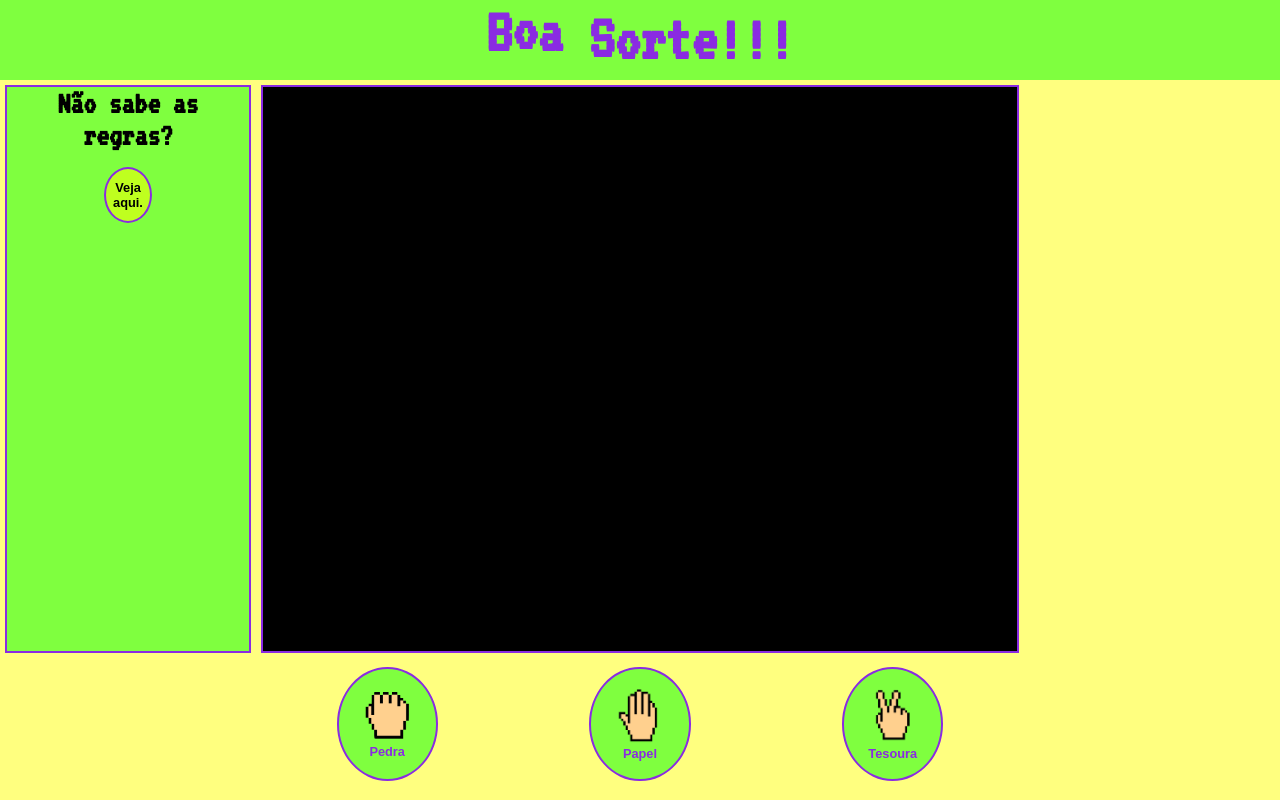
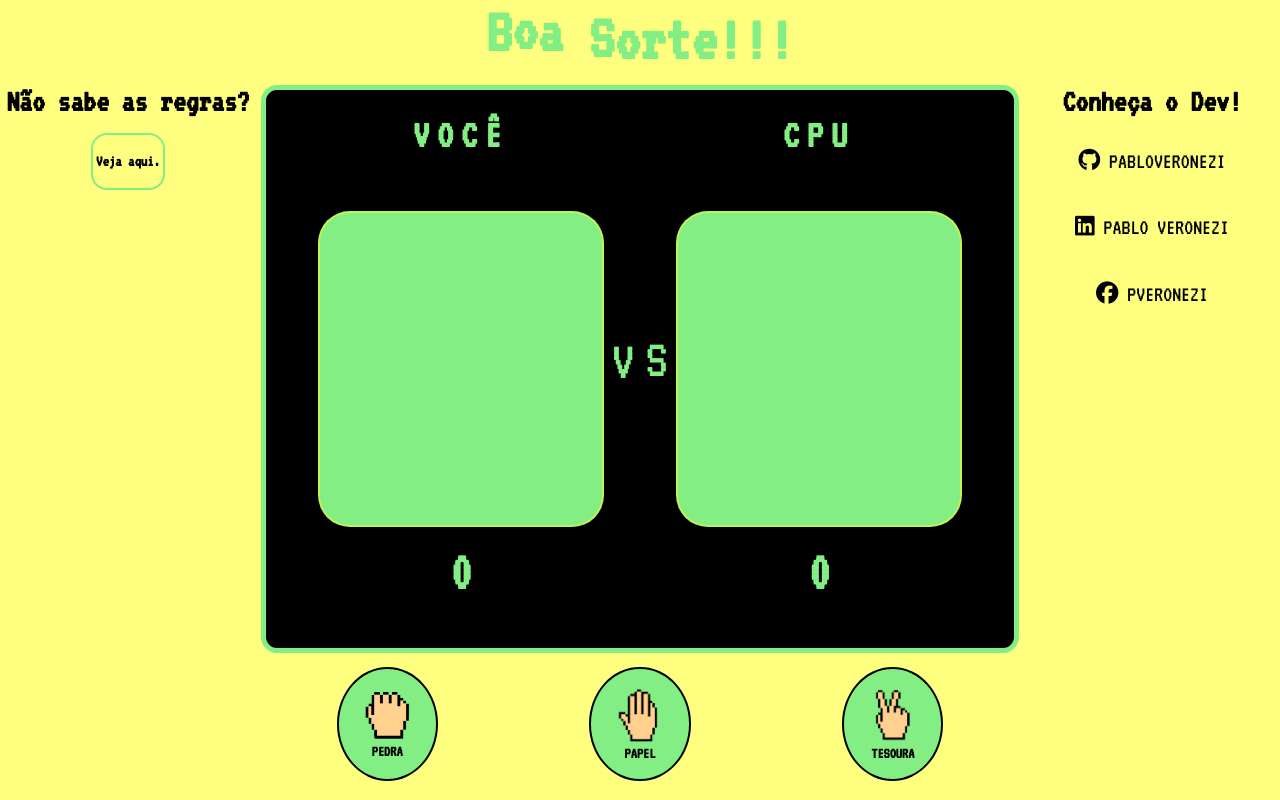
Before and after one commit to PabloVeronezi/rock-paper-scissors, a plain HTML site: page public/index.html in a window 1280 px wide. Drawn offline with Linux system fonts and the light colour scheme.

Commit message:
Finalização de layout

```diff
--- a/public/index.html
+++ b/public/index.html
@@ -16,6 +16,9 @@
   <link rel="preconnect" href="https://fonts.googleapis.com">
   <link rel="preconnect" href="https://fonts.gstatic.com" crossorigin>
   <link href="https://fonts.googleapis.com/css2?family=VT323&display=swap" rel="stylesheet">
+
+  <!-- Font Awesome -->
+  <script src="https://kit.fontawesome.com/3262079615.js" crossorigin="anonymous"></script>
 
   <title>Pedra✊ Papel✋ Tesoura✌️</title>
 </head>
@@ -44,7 +47,9 @@
         <div id="game-rules">
           <ul>
             <li>✊Pedra ganha da Tesoura✌️</li>
+            <li><i class="fas fa-arrow-down"></i></li>
             <li>✌️Tesoura ganha do Papel✋</li>
+            <li><i class="fas fa-arrow-down"></i></li>
             <li>✋Papel ganha da Pedra✊</li>
           </ul>
         </div>
@@ -52,8 +57,28 @@
     </div>
     <div class="result-area">
       <div class="cards">
-        <div class="me"></div>
-        <div class="cpu"></div>
+        <div class="me">
+          <h2>Você</h2>
+        </div>
+        <div class="cpu">
+          <h2>CPU</h2>
+        </div>
+        <div class="me-move">
+          <div></div>
+        </div>
+        <div class="versus">
+          <span style="--i:1">V</span>
+          <span style="--i:2">S</span>
+        </div>
+        <div class="cpu-move">
+          <div></div>
+        </div>
+        <div class="score">
+          <h2 class="me-score">0</h2>
+          <h2 class="result"></h2>
+          <h2 class="cpu-score">0</h2>
+        </div>
+
       </div>
       <div class="move-options">
         <div class="rock">
@@ -79,7 +104,33 @@
         </div>
       </div>
     </div>
-    <div class="dev-info"></div>
+    <div class="dev-info">
+      <div class="content">
+        <h2>Conheça o Dev!</h2>
+        <div class="dev-infos">
+          <ul>
+            <li>
+              <a href="https://github.com/PabloVeronezi" target="_blank">
+                <i class="fab fa-github"></i>
+                PabloVeronezi
+              </a>
+            </li>
+            <li>
+              <a href="https://www.linkedin.com/in/pabloveronezi/" target="_blank">
+                <i class="fab fa-linkedin"></i>
+                Pablo Veronezi
+              </a>
+            </li>
+            <li>
+              <a href="https://www.facebook.com/pveronezi/" target="_blank">
+                <i class="fab fa-facebook"></i>
+                pveronezi
+              </a>
+            </li>
+          </ul>
+        </div>
+      </div>
+    </div>
   </main>
 
   <script src="../src/assets/scripts.js"></script>
--- a/src/assets/style.css
+++ b/src/assets/style.css
@@ -29,14 +29,12 @@ main {
   align-items: center;
   justify-content: center;
 
-  background-color: rgba(0, 255, 0, 0.5);
-
 }
 .title span {
   position: relative;
   display: inline-block;
 
-  color: blueviolet;
+  color: rgb(131, 238, 131);
   font-size: 4em;
   font-weight: bold;
   animation: moving 1.5s ease-in-out infinite;
@@ -44,7 +42,7 @@ main {
 }
 
 /* Rules */
-.rules, .dev-info {
+.rules{
   width: 20%;
   height: 90vh;
 
@@ -59,9 +57,6 @@ main {
   width: 100%;
   height: 80%;
 
-  border: 2px solid blueviolet;
-  background-color: rgba(0, 255, 0, 0.5);
-
   text-align: center;
 }
 
@@ -70,14 +65,15 @@ main {
 }
 
 .content button {
-  width: 20%;
+  width: 30%;
   height: 10%;
 
-  background-color: rgba(255, 255, 0, .5);
-  border-radius: 50%;
-  border: 2px solid blueviolet;
+  background-color: transparent;
+  border: 2px solid rgb(131, 238, 131);
+  border-radius: 1rem;
 
-  font-size: .8rem;
+  font-family: 'VT323', monospace;
+  font-size: 1rem;
   font-weight: bold;
 
   cursor: pointer;
@@ -87,7 +83,7 @@ main {
 
 .content button:hover {
   animation: levitate 0.5s ease-in-out;
-  box-shadow: 0 10px 20px rgba(54, 17, 89, 0.7);
+  box-shadow: 0 10px 20px rgb(131, 238, 131);
 }
 
 .content button:active {
@@ -97,13 +93,16 @@ main {
 
 #game-rules {
   width: 100%;
-  height: 50%;
+  min-height: 200px;
 
   margin-top: 2rem;
   opacity: 0;
   transition: opacity 1s ease-in-out;
 
-  /* animation: fade-in .5s ease-in; */
+  display: flex;
+  flex-wrap: wrap;
+  justify-content: center;
+
 }
 
 #game-rules.fade {
@@ -111,16 +110,26 @@ main {
 }
 
 #game-rules ul {
-  list-style: none;
-  height: 100%;
-  font-size: 1.4em;
-  text-transform: uppercase;
+  width: 100%;
 
   display: flex;
   flex-wrap: wrap;
   justify-content: center;
+
 }
 
+#game-rules ul li {
+  width: 100%;
+
+  list-style: none;
+  font-size: 1.4em;
+  text-transform: uppercase;
+}
+
+.fa-arrow-down {
+  color: rgb(131, 238, 131);
+  animation: levitate 2s infinite ease-in-out;
+}
 
 /* Result Area */
 .result-area {
@@ -128,24 +137,129 @@ main {
   height: 90vh;
 
   padding: .3rem;
-}
 
-.result-area {
   display: flex;
   flex-wrap: wrap;
 }
 
 .cards {
-  border: 2px solid blueviolet;
+  border: 5px solid rgb(131, 238, 131);
+  border-radius: 1rem;
   background-color: black;
   width: 100%;
   height: 80%;
 
+  color: rgb(131, 238, 131);
+
   display: flex;
+  align-items: center;
+  justify-content: center;
+  flex-wrap: wrap;
+
+  padding: 1rem;
+}
+
+.me, .cpu {
+  width: 50%;
+  height: 20%;
+
+  display: flex;
+  flex-wrap: wrap;
+  justify-content: center;
+
+  padding: 1rem;
+}
+
+.me h2, .cpu h2 {
+  font-size: 2.5em;
+  letter-spacing: .2em;
+  text-transform: uppercase;
+
+  animation: levitate 1.5s infinite ease-in-out;
+}
+
+.me-move, .cpu-move {
+  width: 40%;
+  height: 60%;
+
+  display: flex;
+  align-items: center;
+  justify-content: center;
+
+  background-color: rgb(131, 238, 131);
+  border-radius: 2em;
+  border: 2px solid rgba(252, 252, 40, 0.5);
+}
+
+.rock-move, .paper-move, .scissors-move {
+  width: 100%;
+  height: 100%;
+}
+
+.rock-move {
+  background: url(../assets/images/rock.png) no-repeat center;
+}
+
+.paper-move {
+  background: url(../assets/images/paper.png) no-repeat center;
+}
+
+.scissors-move {
+  background: url(../assets/images/scissors.png) no-repeat center;
+}
+
+
+.versus{
+  width: 10%;
+  height: 20%;
+
+  display: flex;
+  align-items: center;
+  justify-content: center;
 
 }
 
-/* Choice Area */
+.versus span {
+  font-size: 3.5em;
+
+  animation: moving 1.5s ease-in-out infinite;
+  animation-delay: calc(0.1s * var(--i));
+
+  margin: 0 .1em;
+}
+
+.score {
+  width: 100%;
+  height: 20%;
+
+  display: flex;
+  align-items: center;
+  justify-content: center;
+}
+
+.me-score, .cpu-score {
+  width: 40%;
+
+  display: flex;
+  align-items: center;
+  justify-content: center;
+
+  font-size: 3.5em;
+
+  animation: levitate 1.5s infinite ease-in-out;
+}
+
+.result {
+  width: 10%;
+  text-transform: uppercase;
+  text-align: center;
+  letter-spacing: .1em;
+  color: lime;
+
+  animation: blink .2s infinite;
+}
+
+/* Choice/Game Area */
 .move-options {
   width: 100%;
   height: 20%;
@@ -170,13 +284,14 @@ main {
   width: 40%;
   height: 80%;
 
-  background-color: rgba(0, 255, 0, 0.5);
+  background-color: rgb(131, 238, 131);
   border-radius: 50%;
-  border: 2px solid blueviolet;
+  border: 2px solid black;
 
-  font-size: 1vw;
+  font-family: 'VT323', monospace;
+  font-size: 1.2vw;
   font-weight: bold;
-  color: blueviolet;
+  text-transform: uppercase;
 
   cursor: pointer;
 
@@ -184,7 +299,7 @@ main {
 
 [data-rock]:hover, [data-paper]:hover, [data-scissors]:hover {
   animation: levitate 0.5s ease-in-out;
-  box-shadow: 0 10px 20px rgba(54, 17, 89, 0.7);
+  box-shadow: 0 10px 20px rgb(131, 238, 131);
 }
 
 [data-rock]:active, [data-paper]:active, [data-scissors]:active {
@@ -194,6 +309,55 @@ main {
 
 [data-rock] img, [data-paper] img, [data-scissors] img {
   width: 50%;
+}
+
+/* Dev Info */
+.dev-info {
+  width: 20%;
+  height: 90vh;
+
+  display: flex;
+  flex-direction: column;
+  align-items: center;
+
+  padding: .3rem;
+}
+
+.dev-infos {
+  width: 100%;
+  min-height: 200px;
+
+  margin-top: 2rem;
+
+  display: flex;
+  flex-wrap: wrap;
+  justify-content: center;
+}
+
+.dev-infos ul {
+  width: 100%;
+
+  display: flex;
+  flex-wrap: wrap;
+  justify-content: center;
+}
+
+.dev-infos ul li {
+  width: 100%;
+
+  list-style: none;
+  font-size: 1.4em;
+  text-transform: uppercase;
+}
+
+.dev-infos a {
+  color: black;
+  text-decoration: none;
+}
+
+.dev-infos a:hover {
+  transition: .5s;
+  animation: blink .6s infinite ease-in-out;
 }
 
 
@@ -220,3 +384,12 @@ main {
     transform: translate(0, 0px);
   }
 }
+
+@keyframes blink {
+  0% {
+    opacity: 0;
+  }
+  100% {
+    opacity: 1;
+  }
+}
```
Also changed, not shown: 1 other file.
